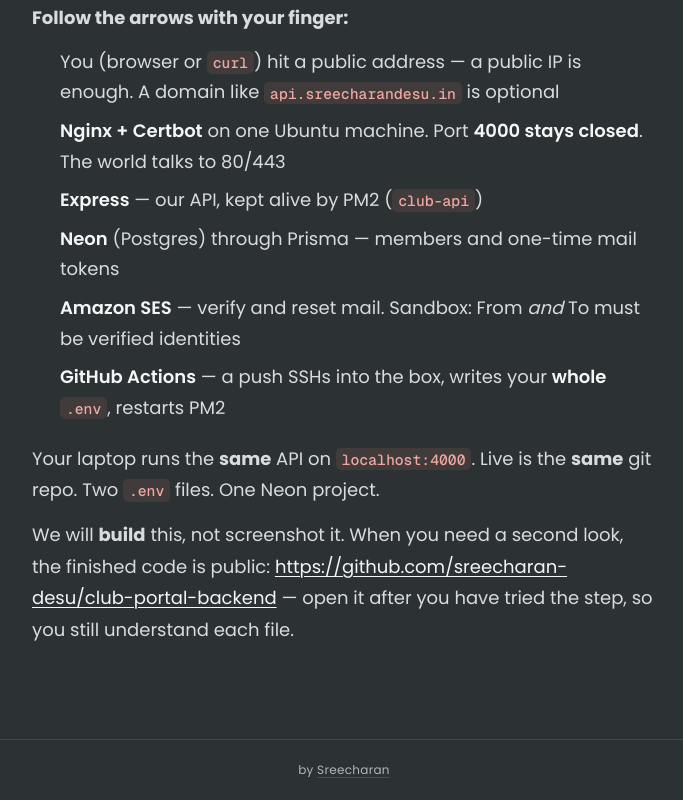
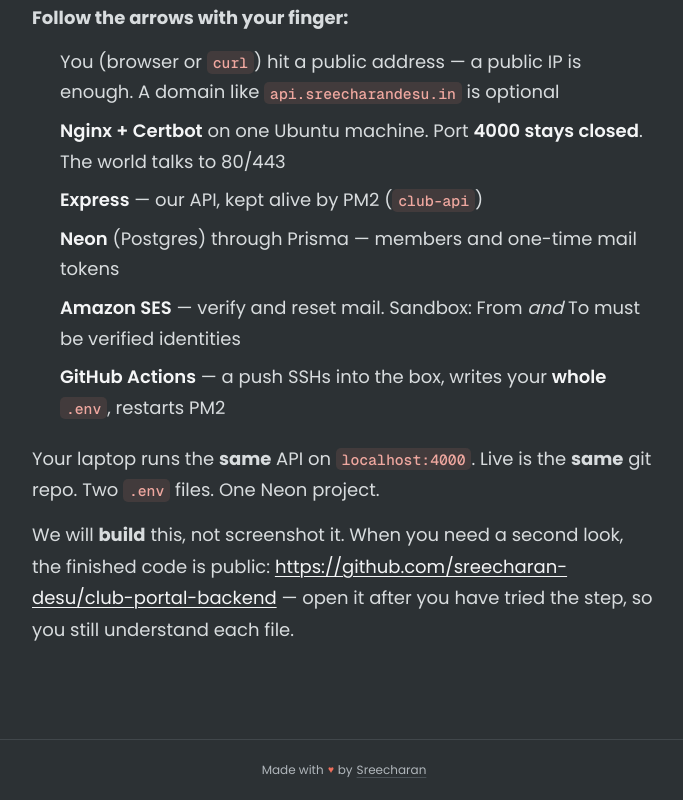
Before and after one commit to sreecharan-desu/hackx-slides, a Next.js app: page /tracks/backend-from-zero/01-what-you-own in a window 1280 px wide. Shown: the part 705-1505 px from the top of the page, without its empty margins (296-979 px from the left). Built offline with nearby package versions, Linux system fonts and the light colour scheme.

Commit message:
Restore a minimal made-with-love footer credit.
Keep the line small and quiet — static heart, no pulse, no heavy branding.

```diff
--- a/src/components/SiteFooter.tsx
+++ b/src/components/SiteFooter.tsx
@@ -2,8 +2,12 @@
   return (
     <footer className="border-t border-border/70">
       <div className="flex justify-center px-4 py-5 sm:py-6">
-        <p className="text-[11px] leading-none tracking-wide text-muted sm:text-xs">
-          by{" "}
+        <p className="flex items-center gap-1 text-[11px] leading-none text-muted sm:text-xs">
+          <span>Made with</span>
+          <span className="text-[0.85em] text-[var(--brand-coral)]" aria-hidden>
+            ♥
+          </span>
+          <span>by</span>
           <a
             href="https://sreecharandesu.in"
             target="_blank"
```
